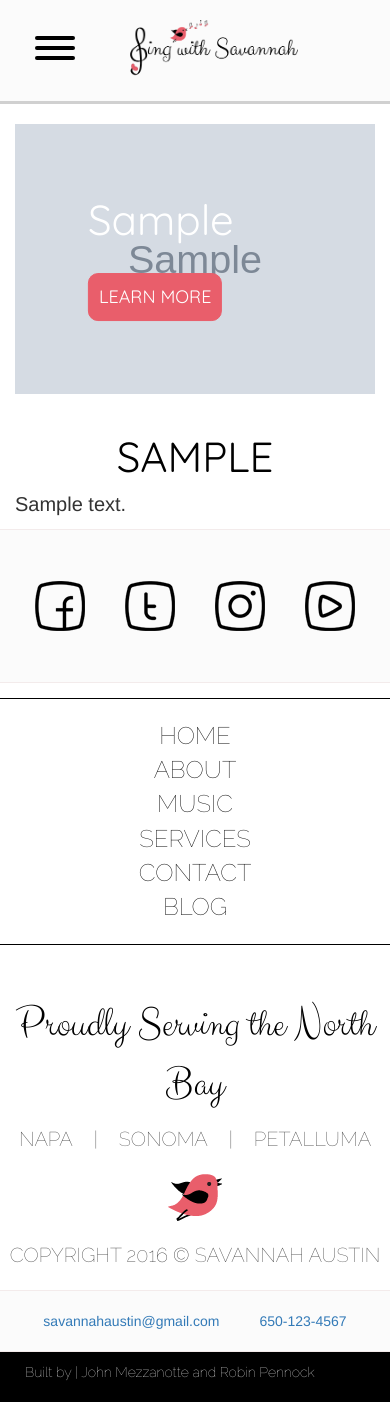
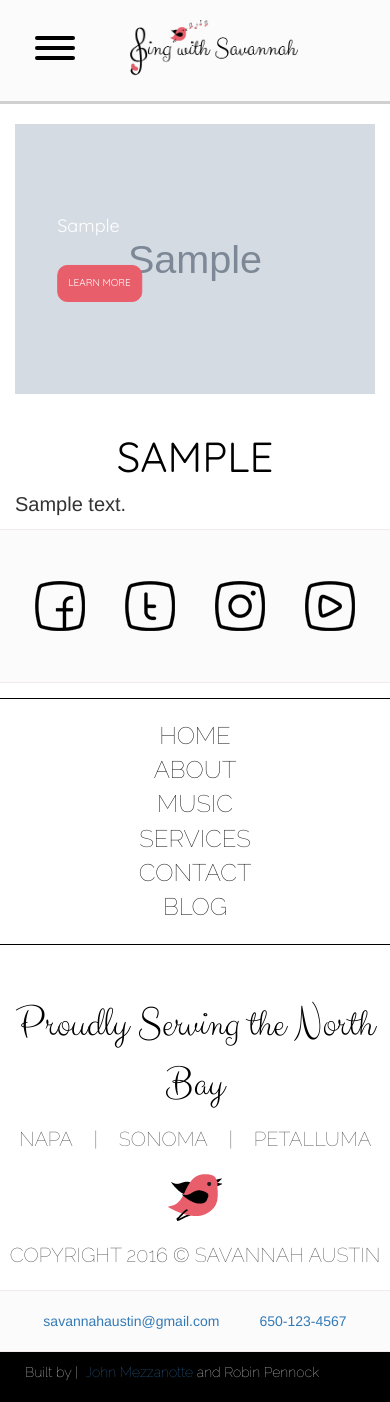
Before and after one commit to jmezzanotte/singwithsavannah, a Django app: page /services/ in a window 390 px wide. Run offline with Django 3.2, Linux system fonts and the light colour scheme; tables that the repository leaves empty hold one stand-in row (values such as "Sample post"); grey boxes marked "Sample" are stand-in pictures; some libraries are stand-ins or nearby versions.

Commit message:
some front end changes, mainly with mobile responsive optimization

```diff
--- a/static/css/about.css
+++ b/static/css/about.css
@@ -10,11 +10,11 @@ h1{text-align: center;}
 	/*width: 75%;*/
 	/*margin: 0 auto;*/
 	margin: 50px 0 50px 0;
+	padding: 0;
 }
 
 	#about-profile img{
 		width: 100%;
-		height: auto;
 		border-radius: 10px;
 		margin: 0 auto;
 		display: block;
@@ -29,9 +29,7 @@ h1{text-align: center;}
 		right: 0 ;
 	/*	margin-left: auto;
 		margin-right: auto;*/
-		padding: 0 ;
-
-	/*	transform: translate(50%, -50%);*/
+		transform: translate(0%, -50%);
 		z-index: 2;
 
 
--- a/static/css/mobile.css
+++ b/static/css/mobile.css
@@ -36,10 +36,24 @@
       height: 700px;
     }
 
+    #about-overlay h1{
+      font-size: 24px;
+    }
+
     .overlay a {
       font-size: 30px;
     }
 
+    .slider-overlay h1{
+      font-size: 18px;
+    }
+
+    .slider-overlay a{
+      font-size: 10px;
+    }
+
+
+
 
 
 }
--- a/templates/base.html
+++ b/templates/base.html
@@ -141,7 +141,7 @@
 				<div class="row" id="builder">
 					<div class="col-lg-12 col-md-12 col-sm-12">
 						<div id="company">
-							<p>Built by | John Mezzanotte and Robin Pennock</p>
+							<p>Built by&nbsp;| &nbsp;<a href="http://www.johnmezzanotte.com">John Mezzanotte</a> and Robin Pennock</p>
 						</div>
 					</div>
 				</div>
--- a/templates/home.html
+++ b/templates/home.html
@@ -42,7 +42,7 @@
 			</div>
 		</div>
 		<div class="row">
-			<div class="col-lg-12">
+			<div class="col-lg-12 col-md-12 col-sm-12">
 				<div id="about-content-home">
 					<p>{{ about.summary }}</p>
 					<a href="{% url 'about' %}" class="more-btn btn">READ MORE</a>
@@ -89,7 +89,7 @@
 			</div>
 			<div class="col-lg-4 col-md-4 col-sm-4">
 				<a href="{{ home.mini_music_url }}">
-					<img class="img-responsive" src='{{ home.mini_music_img.url }}'>
+					<img class="img-responsive" id="mini-music-img" src='{{ home.mini_music_img.url }}'>
 				</a>
 			</div>
 		</div>
```
Also changed, not shown: static/css/home.css (+6 -1 lines).
